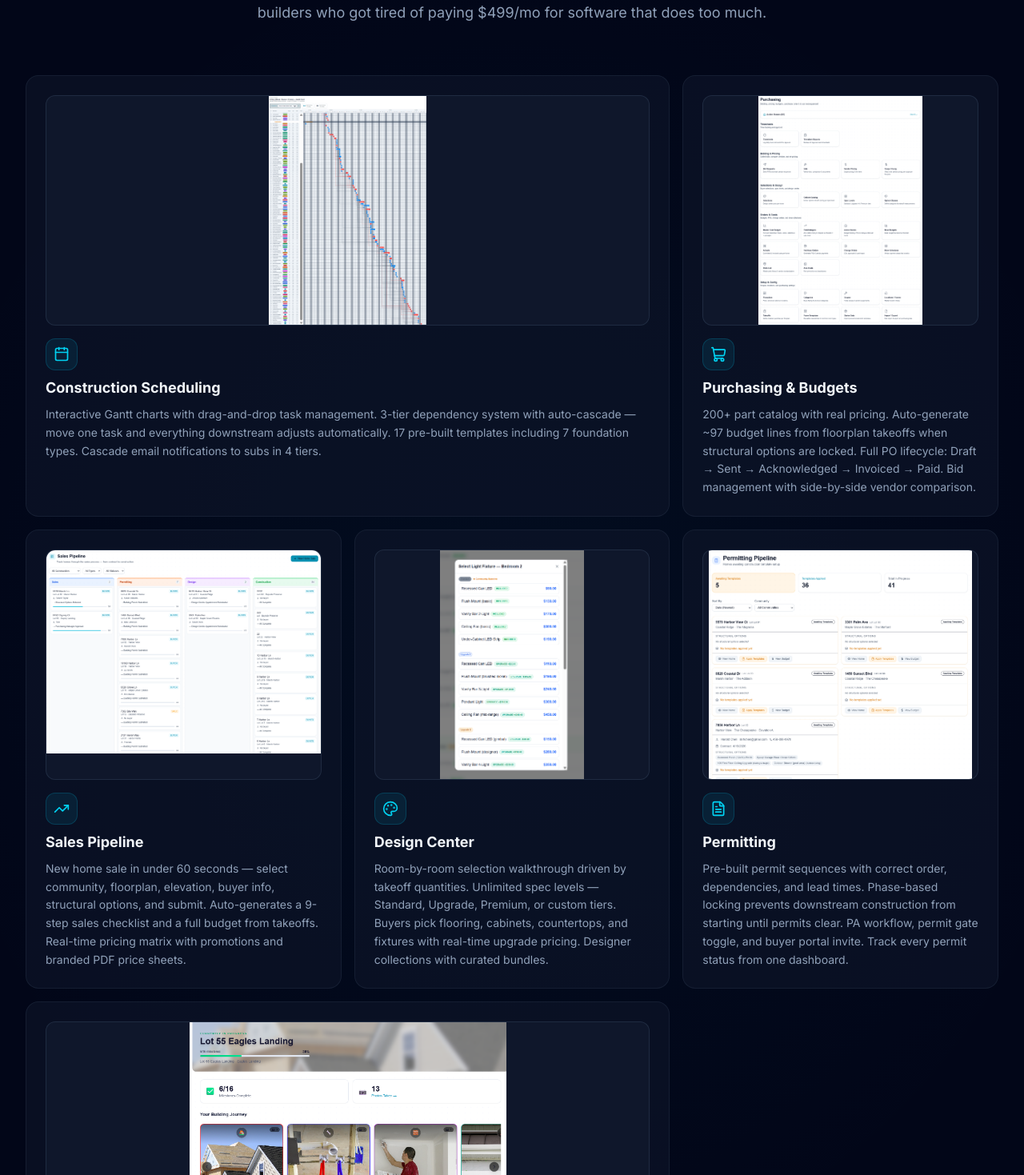
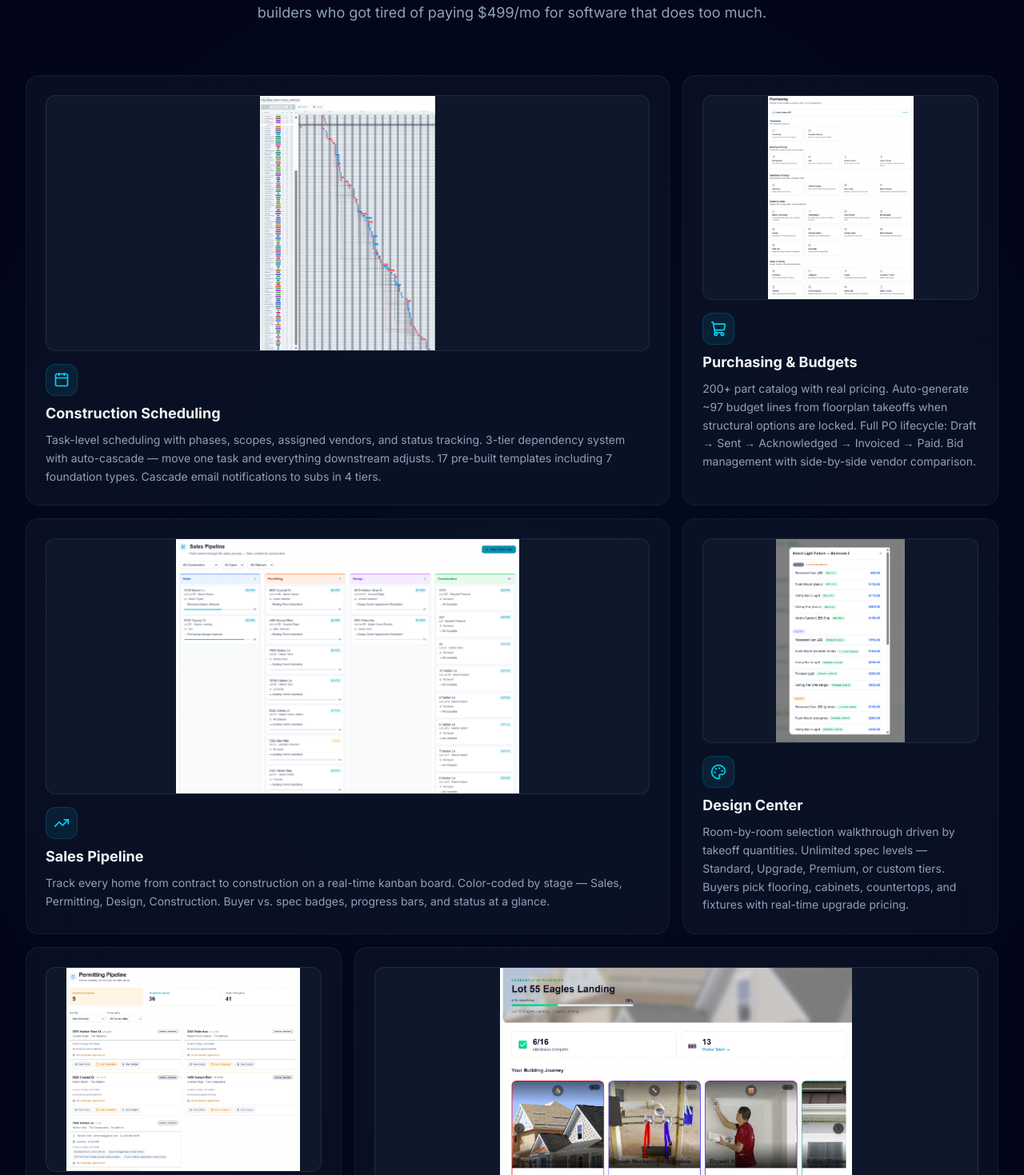
Before and after one commit to Scootermcgavin121/cornerstone-marketing-v2, a Next.js app: page / in a window 1280 px wide. Shown: the part 1101-2570 px from the top of the page at 80% size. Built offline with nearby package versions, Linux system fonts and the light colour scheme.

Commit message:
feat: sales pipeline full-width card, lightbox on click, zoom hint, taller cards

```diff
--- a/src/components/FeaturesSection.tsx
+++ b/src/components/FeaturesSection.tsx
@@ -1,5 +1,5 @@
 "use client";
-import React from "react";
+import React, { useState, useEffect } from "react";
 import Image from "next/image";
 import { BentoGrid, BentoGridItem } from "./ui/bento-grid";
 import {
@@ -9,29 +9,105 @@ import {
   Palette,
   FileText,
   Users,
+  X,
+  ZoomIn,
 } from "lucide-react";
 
-function ScreenshotHeader({ src, alt }: { src: string; alt: string }) {
+// ── Lightbox ──────────────────────────────────────────────────────────────────
+function Lightbox({
+  src,
+  alt,
+  onClose,
+}: {
+  src: string;
+  alt: string;
+  onClose: () => void;
+}) {
+  useEffect(() => {
+    const handler = (e: KeyboardEvent) => e.key === "Escape" && onClose();
+    window.addEventListener("keydown", handler);
+    return () => window.removeEventListener("keydown", handler);
+  }, [onClose]);
+
   return (
-    <div className="h-72 rounded-xl overflow-hidden border border-slate-700/50 bg-slate-900 relative">
-      <Image
-        src={src}
-        alt={alt}
-        fill
-        className="object-contain object-top"
-        sizes="(max-width: 768px) 100vw, 50vw"
-      />
+    <div
+      className="fixed inset-0 z-50 flex items-center justify-center bg-black/85 backdrop-blur-sm p-4"
+      onClick={onClose}
+    >
+      <button
+        className="absolute top-4 right-4 text-white/70 hover:text-white transition-colors"
+        onClick={onClose}
+      >
+        <X className="w-8 h-8" />
+      </button>
+      <div
+        className="relative max-w-6xl max-h-[90vh] w-full h-full"
+        onClick={(e) => e.stopPropagation()}
+      >
+        <Image
+          src={src}
+          alt={alt}
+          fill
+          className="object-contain"
+          sizes="100vw"
+          priority
+        />
+      </div>
     </div>
   );
 }
 
+// ── Screenshot card header ────────────────────────────────────────────────────
+function ScreenshotHeader({
+  src,
+  alt,
+  tall = false,
+}: {
+  src: string;
+  alt: string;
+  tall?: boolean;
+}) {
+  const [open, setOpen] = useState(false);
+
+  return (
+    <>
+      <div
+        className={`${
+          tall ? "h-80" : "h-64"
+        } rounded-xl overflow-hidden border border-slate-700/50 bg-slate-900 relative group cursor-zoom-in`}
+        onClick={() => setOpen(true)}
+      >
+        <Image
+          src={src}
+          alt={alt}
+          fill
+          className="object-contain object-top transition-transform duration-300 group-hover:scale-[1.02]"
+          sizes="(max-width: 768px) 100vw, 50vw"
+        />
+        {/* Zoom hint */}
+        <div className="absolute bottom-2 right-2 bg-black/60 rounded-full p-1 opacity-0 group-hover:opacity-100 transition-opacity">
+          <ZoomIn className="w-4 h-4 text-white" />
+        </div>
+      </div>
+      {open && <Lightbox src={src} alt={alt} onClose={() => setOpen(false)} />}
+    </>
+  );
+}
+
+// ── Feature data ──────────────────────────────────────────────────────────────
 const features = [
   {
     title: "Construction Scheduling",
     description:
-      "Interactive Gantt charts with drag-and-drop task management. 3-tier dependency system with auto-cascade — move one task and everything downstream adjusts automatically. 17 pre-built templates including 7 foundation types. Cascade email notifications to subs in 4 tiers.",
+      "Task-level scheduling with phases, scopes, assigned vendors, and status tracking. 3-tier dependency system with auto-cascade — move one task and everything downstream adjusts. 17 pre-built templates including 7 foundation types. Cascade email notifications to subs in 4 tiers.",
     icon: <Calendar className="w-5 h-5" />,
-    header: <ScreenshotHeader src="/mockups/feature-scheduling.png" alt="Construction Gantt chart scheduling view" />,
+    header: (
+      <ScreenshotHeader
+        src="/mockups/feature-scheduling.png"
+        alt="Construction task scheduling view"
+        tall
+      />
+    ),
     className: "md:col-span-2",
   },
   {
@@ -39,39 +115,68 @@ const features = [
     description:
       "200+ part catalog with real pricing. Auto-generate ~97 budget lines from floorplan takeoffs when structural options are locked. Full PO lifecycle: Draft → Sent → Acknowledged → Invoiced → Paid. Bid management with side-by-side vendor comparison.",
     icon: <ShoppingCart className="w-5 h-5" />,
-    header: <ScreenshotHeader src="/mockups/feature-purchasing.png" alt="Purchasing and budget management dashboard" />,
+    header: (
+      <ScreenshotHeader
+        src="/mockups/feature-purchasing.png"
+        alt="Purchasing and budget management dashboard"
+      />
+    ),
   },
   {
     title: "Sales Pipeline",
     description:
-      "New home sale in under 60 seconds — select community, floorplan, elevation, buyer info, structural options, and submit. Auto-generates a 9-step sales checklist and a full budget from takeoffs. Real-time pricing matrix with promotions and branded PDF price sheets.",
+      "Track every home from contract to construction on a real-time kanban board. Color-coded by stage — Sales, Permitting, Design, Construction. Buyer vs. spec badges, progress bars, and status at a glance.",
     icon: <TrendingUp className="w-5 h-5" />,
-    header: <ScreenshotHeader src="/mockups/feature-sales-pipeline.png" alt="Sales pipeline kanban board" />,
+    header: (
+      <ScreenshotHeader
+        src="/mockups/feature-sales-pipeline.png"
+        alt="Sales pipeline kanban board"
+        tall
+      />
+    ),
+    className: "md:col-span-2",
   },
   {
     title: "Design Center",
     description:
-      "Room-by-room selection walkthrough driven by takeoff quantities. Unlimited spec levels — Standard, Upgrade, Premium, or custom tiers. Buyers pick flooring, cabinets, countertops, and fixtures with real-time upgrade pricing. Designer collections with curated bundles.",
+      "Room-by-room selection walkthrough driven by takeoff quantities. Unlimited spec levels — Standard, Upgrade, Premium, or custom tiers. Buyers pick flooring, cabinets, countertops, and fixtures with real-time upgrade pricing.",
     icon: <Palette className="w-5 h-5" />,
-    header: <ScreenshotHeader src="/mockups/feature-design-center.png" alt="Design center fixture and finish selections" />,
+    header: (
+      <ScreenshotHeader
+        src="/mockups/feature-design-center.png"
+        alt="Design center fixture and finish selections"
+      />
+    ),
   },
   {
     title: "Permitting",
     description:
-      "Pre-built permit sequences with correct order, dependencies, and lead times. Phase-based locking prevents downstream construction from starting until permits clear. PA workflow, permit gate toggle, and buyer portal invite. Track every permit status from one dashboard.",
+      "Pre-built permit sequences with correct order, dependencies, and lead times. Phase-based locking prevents downstream construction from starting until permits clear. Track every permit status from one dashboard.",
     icon: <FileText className="w-5 h-5" />,
-    header: <ScreenshotHeader src="/mockups/feature-permitting.png" alt="Permitting pipeline dashboard" />,
+    header: (
+      <ScreenshotHeader
+        src="/mockups/feature-permitting.png"
+        alt="Permitting pipeline dashboard"
+      />
+    ),
   },
   {
     title: "Buyer Portal",
     description:
-      "Magic link access — no passwords needed. 20-phase construction milestone carousel with real job site photos. Schedule visibility, document access, selection review, and direct messaging with PMs. Buyers stay informed and excited from contract to keys.",
+      "Magic link access — no passwords needed. 20-phase construction milestone carousel with real job site photos. Schedule visibility, document access, selection review, and direct messaging with PMs.",
     icon: <Users className="w-5 h-5" />,
-    header: <ScreenshotHeader src="/mockups/feature-buyer-portal.png" alt="Buyer portal building journey milestone view" />,
+    header: (
+      <ScreenshotHeader
+        src="/mockups/feature-buyer-portal.png"
+        alt="Buyer portal building journey milestone view"
+        tall
+      />
+    ),
     className: "md:col-span-2",
   },
 ];
 
+// ── Section ───────────────────────────────────────────────────────────────────
 export function FeaturesSection() {
   return (
     <section id="features" className="relative py-24 bg-slate-950">
@@ -89,7 +194,8 @@ export function FeaturesSection() {
           </h2>
           <p className="text-lg text-slate-400 max-w-2xl mx-auto">
             Six integrated modules — from first lead to final walkthrough.
-            Built for home builders who got tired of paying $499/mo for software that does too much.
+            Built for home builders who got tired of paying $499/mo for software
+            that does too much.
           </p>
         </div>
 
```
